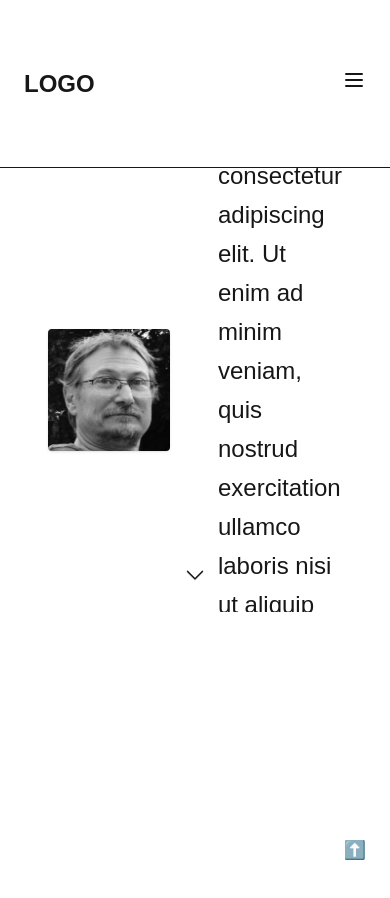
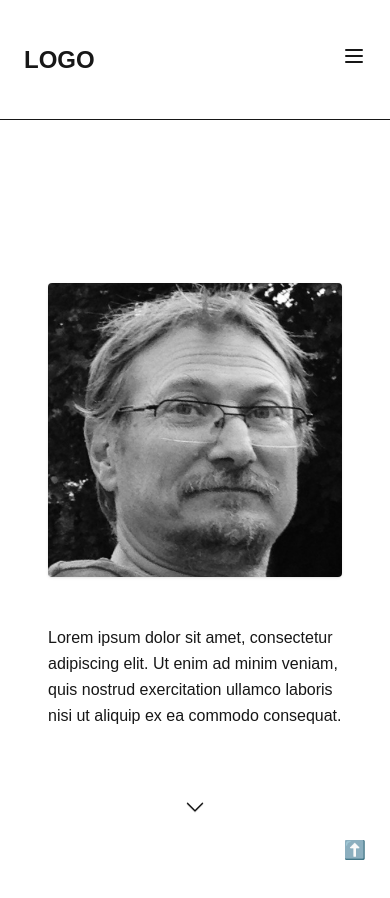
Before and after one commit to Drakinfer/FabriceCheruel, a Next.js app: page / in a window 390 px wide. Shown: the top 898 px of the page. Before the commit the page ends 844 px from the top, so only its background shows below. Built offline with nearby package versions, Linux system fonts and the light colour scheme; no server answers; the database is empty.

Commit message:
fic mobile view

```diff
--- a/src/app/components/ClientLayout.js
+++ b/src/app/components/ClientLayout.js
@@ -8,7 +8,7 @@ export default function ClientLayout({ children }) {
   return (
     <>
       <Navbar />
-      <main className="relative h-[calc(100vh-400px)] my-[168px] px-4 overflow-hidden">
+      <main className="relative lg:h-[calc(100vh-400px)] h-[calc(100vh-168px)] my-[168px] px-4 overflow-hidden">
         {children}
       </main>
       <Footer />
--- a/src/app/components/HomeSectionFirst.js
+++ b/src/app/components/HomeSectionFirst.js
@@ -4,9 +4,8 @@ import Image from 'next/image';
 
 export default function HomeSection1({ onScrollDown }) {
   return (
-    <section className="h-full w-full flex items-center justify-center relative px-12">
-      <div className="flex w-full max-w-7xl items-center justify-between gap-12">
-        {/* Image */}
+    <section className="h-full w-full flex  items-center justify-center relative px-12">
+      <div className="flex flex-col md:flex-row w-full max-w-7xl items-center justify-between gap-12">
         <div className="basis-[60%]">
           <Image
             src="/accueil.jpg"
@@ -19,7 +18,7 @@ export default function HomeSection1({ onScrollDown }) {
         </div>
 
         {/* Texte */}
-        <div className="basis-[30%] text-2xl leading-relaxed text-left">
+        <div className="basis-[30%] lg:text-2xl leading-relaxed text-left">
           <p>
             Lorem ipsum dolor sit amet, consectetur adipiscing elit. Ut enim ad
             minim veniam, quis nostrud exercitation ullamco laboris nisi ut
--- a/src/app/components/HomeSectionSecond.js
+++ b/src/app/components/HomeSectionSecond.js
@@ -25,10 +25,6 @@ export default function HomeSection2({ onScrollUp }) {
         <ChevronUpIcon className="h-6 w-6 text-black animate-bounce" />
       </button>
 
-      <h2 className="absolute top-6 text-2xl font-semibold mb-8 mt-16">
-        Ma dernière création
-      </h2>
-
       {product && (
         <div className="flex flex-col md:flex-row items-center justify-between gap-16 max-w-6xl w-full">
           {/* Colonne image + texte */}
--- a/src/app/components/NavBar.js
+++ b/src/app/components/NavBar.js
@@ -9,7 +9,7 @@ export default function Navbar() {
   const { data: session } = useSession();
 
   return (
-    <div className="navbar bg-base-100 border-b py-4 px-6 flex items-center justify-between h-[168px] fixed top-0 left-0 w-full z-50">
+    <div className="navbar bg-base-100 border-b py-4 px-6 flex items-center justify-between lg:h-[168px] h-[120px] fixed top-0 left-0 w-full z-50">
       {/* Logo */}
       <div className="flex-1">
         <Link href="/" className="text-2xl font-bold">
--- a/src/app/components/RegisterForm.js
+++ b/src/app/components/RegisterForm.js
@@ -37,7 +37,6 @@ export default function RegisterForm() {
         Créer un compte
       </h2>
 
-      {/* Flash message */}
       {message && (
         <div className="mb-4 text-center text-white bg-black px-4 py-2 rounded-full mb-5">
           {message}
```
